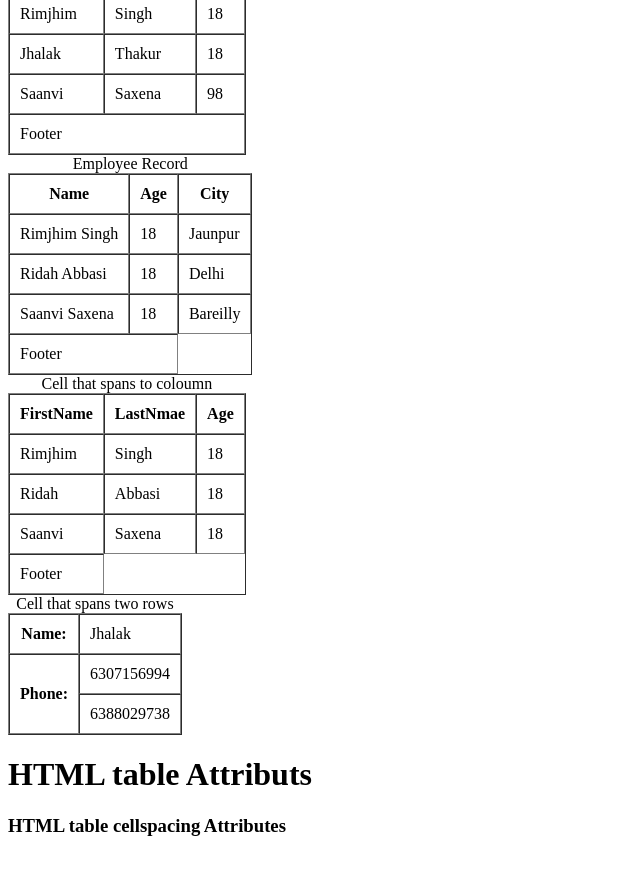
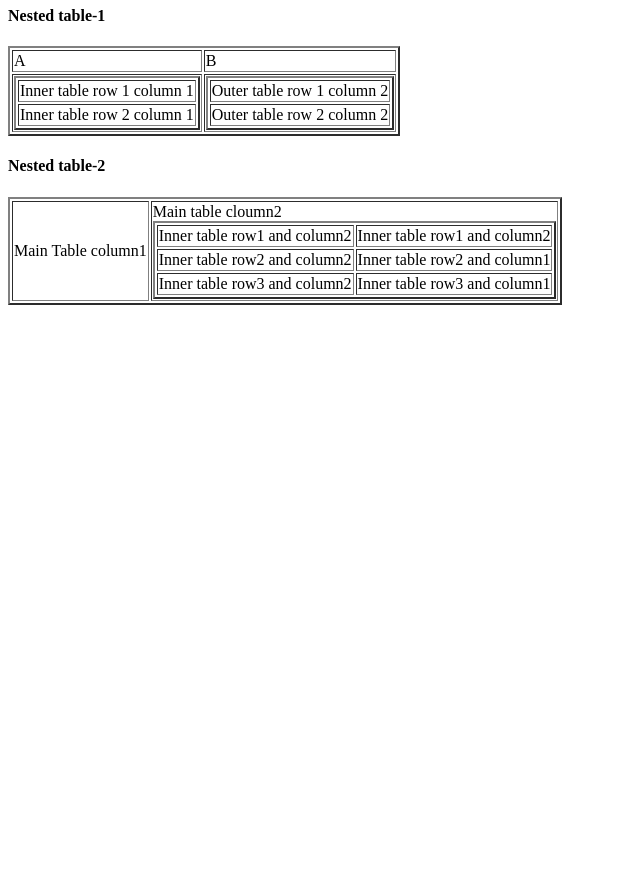
Before and after one commit to 2025b01010193/HTML-CSE24, a plain HTML site: page tables.html in a window 1280 px wide. Shown: the part 73-955 px from the top of the page, without its empty margins (0-640 px from the left). After the commit the page ends 800 px from the top, so only its background shows below. Drawn offline with Linux system fonts and the light colour scheme.

Commit message:
Nested tables

```diff
--- a/tables.html
+++ b/tables.html
@@ -5,9 +5,8 @@
     <meta name="viewport" content="width=device-width, initial-scale=1.0">
     <title>Tables</title>
 </head>
-<body
-    >
-    <table border="1" cellpadding="10px" cellspacing="0">
+<body>
+    <!-- <table border="1" cellpadding="10px" cellspacing="0">
         <caption>BioData</caption>
         <thead>
         <tr>
@@ -115,31 +114,59 @@
     <br>
     <table cellspacing="3" cellpadding="10px" align="center">
 
-    </table>
+    </table> -->
     <!-- Nested Table -->
-     <!-- <table border="2"cellspacing="5" cellpadding="1">
-       <caption>Nested Tables</caption>
-       <thead>
-        <tr>
-            <th>Main table row 1 coloumn 1</th>
-        <td>Main table row 1 coloumn 1</td>
-        <td>Main table coloumn 2 </td>
-       </tr>
+    <h1>Nested Tables</h1>
+    <h4>Nested table-1</h4>
     <table border="2">
         <tr>
-        <td>Inner table row 1 coloumn 1</td>
-        <td>Inner table row 1 coloumn 2 </td>
+            <td>A</td>
+            <td>B</td>
+        </tr>
+            <td>
+                <table border="2">
+                    <tr>
+                        <td>Inner table row 1 column 1</td>
                     </tr>
                     <tr>
-        <td>Inner table row 2 coloumn 1</td>
-        <td>Inner table row 2 coloumn 2 </td>
+                        <td>Inner table row 2 column 1</td>
                     </tr>
                 </table>
+            </td>
+            <td>
+                <table border="2">
                     <tr>
-        <th>main table row 2 column 1</th>
-        <td>main table row 2 column 2</td>
+                        <td>Outer table row 1 column 2</td>
                     </tr>
-       </thead>
-     </table> -->
+                    <tr>
+                        <td>Outer table row 2 column 2</td>
+                    </tr>
+                </table>
+            </td>
+    </table>
+
+
+    <h4>Nested table-2 </h4>
+    <table border="2">
+        <tr>
+            <td>Main Table column1</td>
+            <td>Main table cloumn2
+                <table border="2">
+                    <tr>
+                        <td>Inner table row1 and column2</td>
+                         <td>Inner table row1 and column2</td>
+                    </tr>
+                    <tr>
+                        <td>Inner table row2 and column2</td>
+                        <td>Inner table row2 and column1</td>
+                    </tr>
+                    <tr>
+                        <td>Inner table row3 and column2</td>
+                        <td>Inner table row3 and column1</td>
+                    </tr>
+                </table>
+            </td>
+        </tr>
+    </table>
 </body>
 </html>
```
Also changed, not shown: list.html (+7 -7 lines), multimedia.html (+1 -1 lines). Lines whose indentation alone changed are shown as unchanged.
